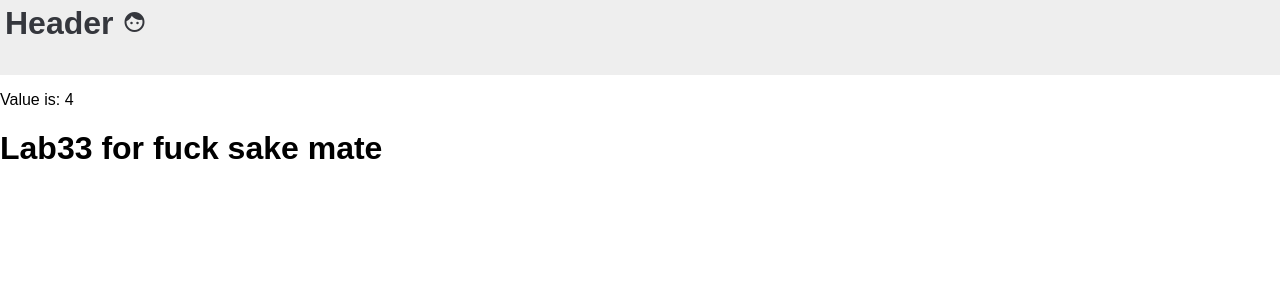
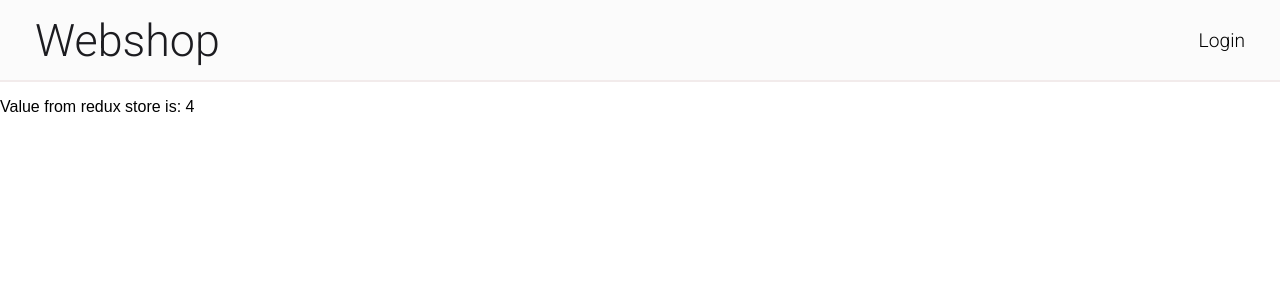
Before and after one commit to antonstjernquist/lab33, a React (Create React App) app: page / in a window 1280 px wide. Shown: the top 300 px of the page. Built offline with nearby package versions, Linux system fonts and the light colour scheme.

Commit message:
login logout, multiple reducers

```diff
--- a/src/App.js
+++ b/src/App.js
@@ -7,15 +7,14 @@ class App extends Component {
     return (
       <div>
         <Header />
-        <p> Value is: {this.props.value}</p>
-        <h1> Lab33 for fuck sake mate </h1>
+        <p> Value from redux store is: {this.props.value}</p>
       </div>
     );
   }
 }
 
 
-/* Connect this component to redux Store */
+/* Map redux store to the props of this components */
 let mapPropsFromStoreState = state => {
   return {
     value: state.value
--- a/src/actions/actions.js
+++ b/src/actions/actions.js
@@ -1,3 +1,5 @@
+import { LOGIN, LOGOUT } from './constants.js';
+
 let actionUpdate = amount => {
   return {
     type: 'UPDATE',
@@ -5,4 +7,17 @@ let actionUpdate = amount => {
   };
 }
 
-export {actionUpdate};
+let actionLogin = user => {
+  return {
+    type: LOGIN,
+    user
+  }
+}
+
+let actionLogout = () => {
+  return {
+    type: LOGOUT
+  }
+}
+
+export {actionUpdate, actionLogin, actionLogout};
--- /dev/null
+++ b/src/actions/constants.js
@@ -0,0 +1,3 @@
+const LOGIN = 'LOGIN';
+const LOGOUT = 'LOGOUT';
+export {LOGIN, LOGOUT}
--- a/src/components/header.js
+++ b/src/components/header.js
@@ -1,14 +1,65 @@
 import React, {Component} from 'react';
+import {connect} from 'react-redux';
+import {actionLogin, actionLogout} from '../actions/actions.js';
 import '../css/header.css';
 
+/*
+Material design icons example:
+
+  <i className="material-icons">people</i>
+
+*/
+
+
 class Header extends Component {
+
+  handleLogin = event => {
+    console.log('Logging in..');
+    let user = {
+      name: 'Anton',
+      age: 23
+    }
+    let action = actionLogin(user);
+    this.props.dispatch(action);
+  }
+
+  handleLogout = event => {
+    let action = actionLogout();
+    this.props.dispatch(action);
+  }
+
   render() {
-    return (
-      <header>
-        <h1> Header <i className="material-icons">face</i> </h1>
-      </header>
-    );
+    <p> User is: {this.props.user ? this.props.user.name : 'none'} </p>
+    if(this.props.user){
+      return (
+        <header>
+          <div className="headerWrapper">
+            <h1> Webshop </h1>
+            <div className="userDiv">
+              <button onClick={this.handleLogout}> Logout </button>
+            </div>
+          </div>
+        </header>
+      )
+    } else {
+      return (
+        <header>
+          <div className="headerWrapper">
+            <h1> Webshop </h1>
+            <div className="userDiv">
+              <button onClick={this.handleLogin}> Login </button>
+            </div>
+          </div>
+        </header>
+      );
+    }
   }
 }
 
-export default Header;
+let mapPropsFromStoreState = state => {
+  return {
+    user: state.user
+  };
+}
+
+export default connect(mapPropsFromStoreState)(Header);
--- a/src/css/header.css
+++ b/src/css/header.css
@@ -1,11 +1,36 @@
 header {
-  height: 65px;
-  background-color: #eee;
-  color: #35373d;
-  padding: 5px;
+  height: 80px;
+  background-color: #fbfbfb;
+  color: #1c1c20;
+  margin: 0px;
+  padding: 0px;
+  border-bottom: 2px solid #f2ebeb;
+}
+.headerWrapper {
+  height: 100%;
+  margin: 0px auto;
+  display: flex;
+  align-items: center;
+  justify-content: space-between;
+  max-width: 1400px;
+  padding: 0px 35px;
 }
 
-header > h1 {
+.headerWrapper h1 {
+  font-family: 'Roboto', sans-serif;
+  font-weight: 300;
+  font-size: 2.8em;
   margin: 0px;
   padding: 0px;
 }
+.headerWrapper button {
+  font-family: 'Roboto', sans-serif;
+  font-size: 1.2em;
+  border: none;
+  padding: 0px;
+  background-color: inherit;
+  cursor: pointer;
+}
+.headerWrapper button:hover {
+  color: #888;
+}
--- a/src/index.css
+++ b/src/index.css
@@ -1,3 +1,4 @@
+@import url('https://fonts.googleapis.com/css?family=Roboto:300');
 body {
   margin: 0;
   padding: 0;
--- a/src/index.js
+++ b/src/index.js
@@ -5,10 +5,11 @@ import App from './App';
 import registerServiceWorker from './registerServiceWorker';
 import {Provider} from 'react-redux';
 import {createStore} from 'redux';
-import rootReducer from './reducers/rootReducer.js';
+import rootReducer from './reducers/reducers.js';
 
 const initialState = {
-    value: 4
+    value: 4,
+    user: null /* Null = no user logged in */
 };
 
 
--- /dev/null
+++ b/src/reducers/reducers.js
@@ -0,0 +1,33 @@
+import {combineReducers} from 'redux';
+import { LOGIN, LOGOUT } from '../actions/constants.js';
+let valueReducer = (state = 0, action) => {
+    switch( action.type ) {
+
+        case 'UPDATE':
+            return state + action.amount;
+
+        default:
+            return state;
+    }
+};
+
+let userReducer = (state = null, action) => {
+  console.log('userReducer ran. Action = ', action);
+  switch ( action.type ) {
+    case LOGIN:
+      return action.user;
+
+    case LOGOUT:
+      return null;
+
+    default:
+      return state;
+  }
+}
+
+let rootReducer = combineReducers({
+  value: valueReducer,
+  user: userReducer
+});
+
+export default rootReducer;
--- a/src/reducers/rootReducer.js
+++ /dev/null
@@ -1,15 +0,0 @@
-let rootReducer = (state, action) => {
-    switch( action.type ) {
-
-        case 'UPDATE':
-            return {
-                ...state,
-                value: state.value + action.amount
-            };
-
-        default:
-            return state;
-    }
-};
-
-export default rootReducer;
```
